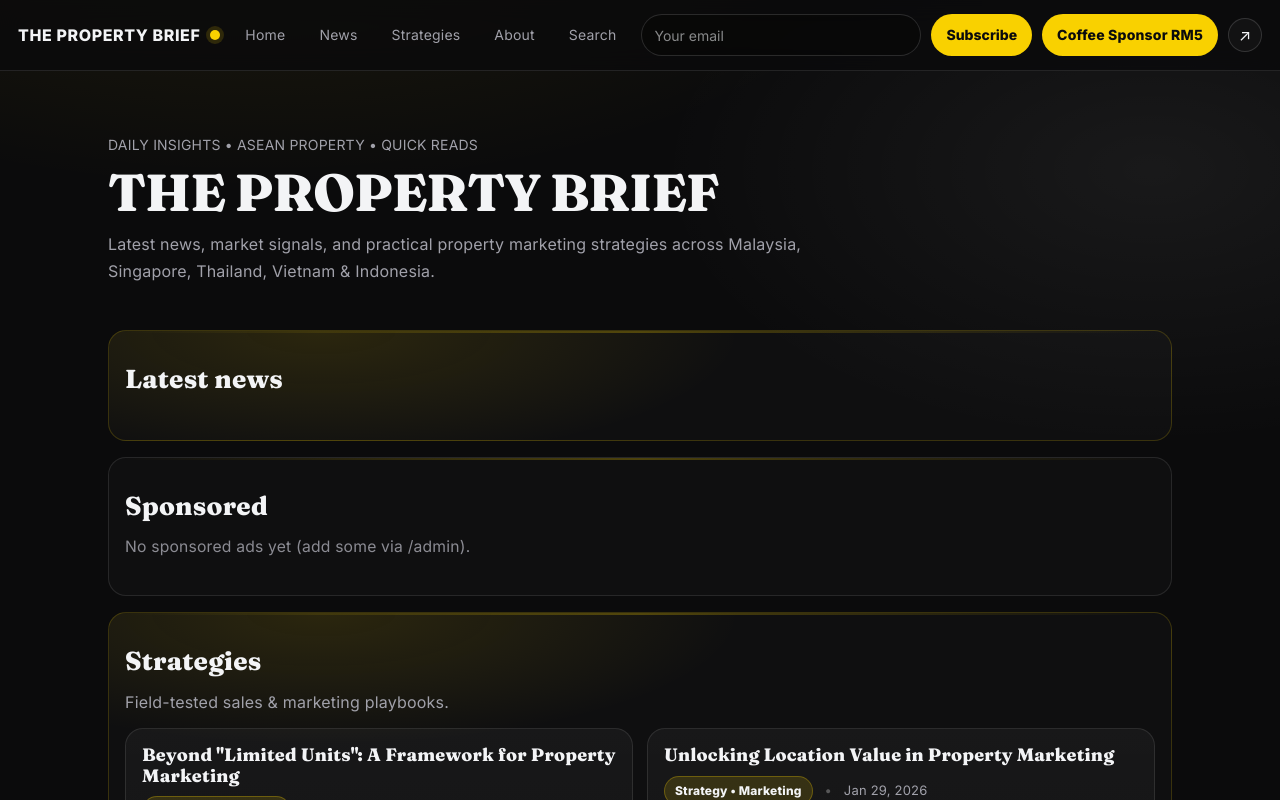
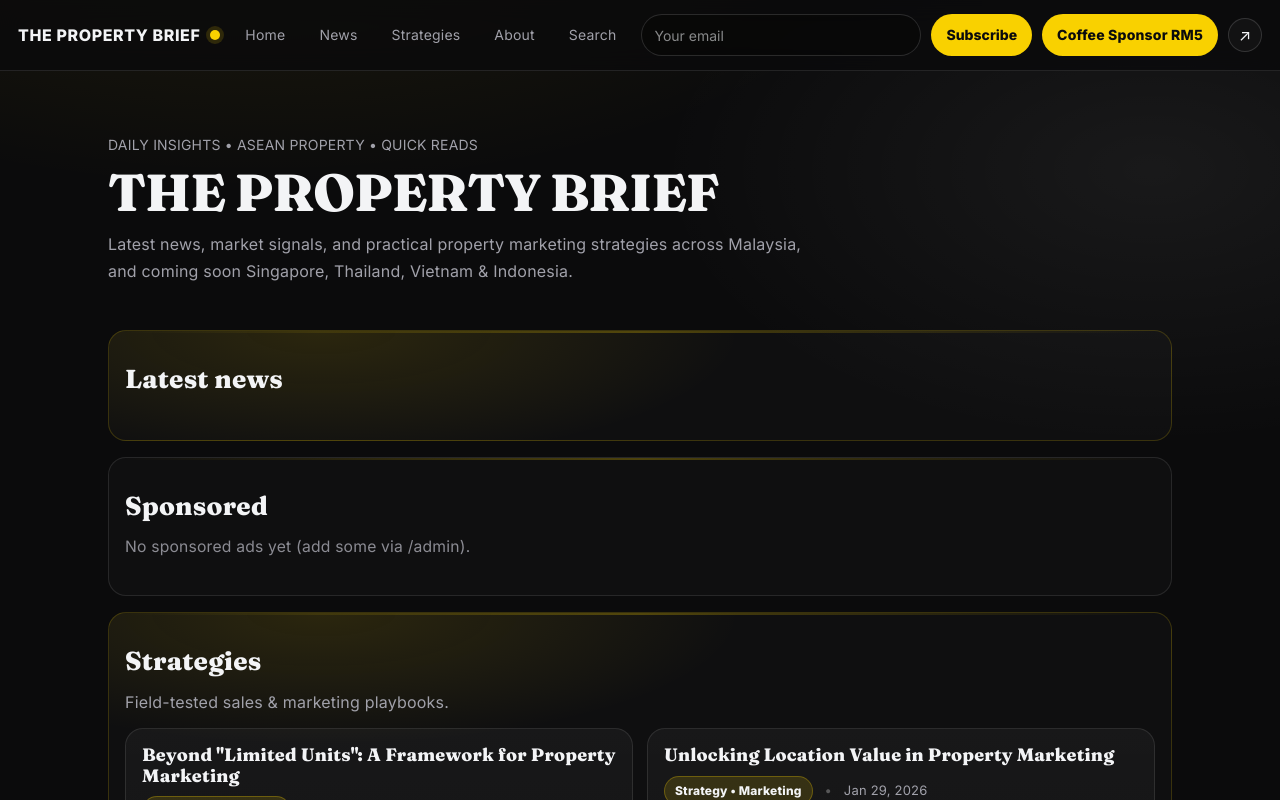
Before and after one commit to Squid9oo/The-Property-Brief, a website: page index.html in a window 1280 px wide. Shown: the top 800 px of the page. Drawn offline with nearby package versions, Linux system fonts and the light colour scheme.

Commit message:
change index.html wordings

```diff
--- a/index.html
+++ b/index.html
@@ -7,7 +7,7 @@
   <!-- Primary Meta Tags -->
   <title>THE PROPERTY BRIEF - Daily Real Estate Insights Malaysia & ASEAN</title>
   <meta name="title" content="THE PROPERTY BRIEF - Daily Real Estate Insights Malaysia & ASEAN" />
-  <meta name="description" content="Daily insights on Malaysia, Singapore, Thailand, Vietnam & Indonesia property markets. Get news, market signals, and sales strategies for buyers, investors, agents & developers." />
+  <meta name="description" content="Daily insights on Malaysia, and coming soon for Singapore, Thailand, Vietnam & Indonesia property markets. Get news, market signals, and sales strategies for buyers, investors, agents & developers." />
   <meta name="keywords" content="Malaysia property, ASEAN real estate, property news Malaysia, property investment, real estate strategies, property marketing, Singapore property, Thailand property" />
   <meta name="author" content="The Property Brief" />
   <meta name="robots" content="index, follow" />
@@ -93,7 +93,7 @@
           <p class="kicker">Daily insights • ASEAN property • quick reads</p>
           <h1>THE PROPERTY BRIEF</h1>
           <p class="sub">
-            Latest news, market signals, and practical property marketing strategies across Malaysia, Singapore, Thailand, Vietnam & Indonesia.
+            Latest news, market signals, and practical property marketing strategies across Malaysia, and coming soon Singapore, Thailand, Vietnam & Indonesia.
           </p>
         </section>
 
```
